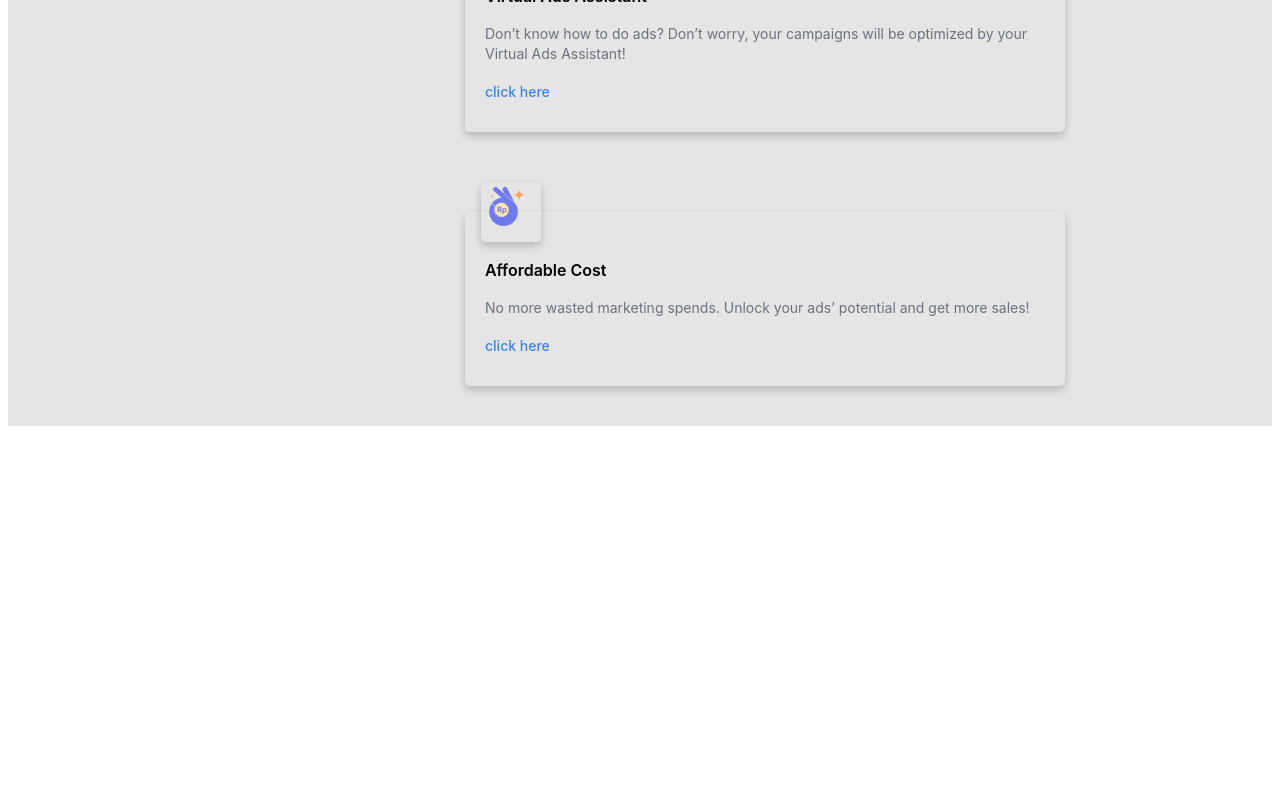
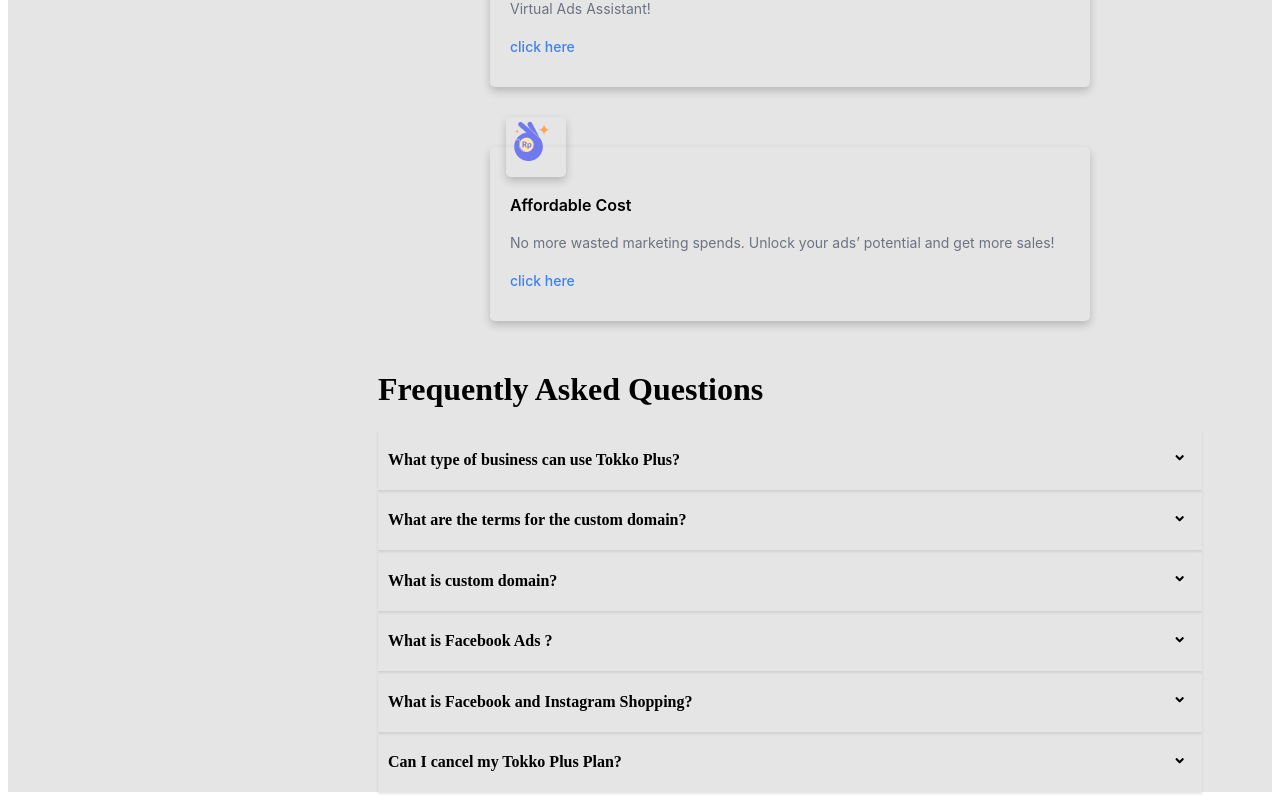
Before and after one commit to vivekkeyvalue/react, a React (Create React App) app: page / in a window 1280 px wide. Shown: the part 1232-2032 px from the top of the page. Before the commit the page ends 1666 px from the top, so only its background shows below. Built offline with nearby package versions, Linux system fonts and the light colour scheme.

Commit message:
accordioncommit

```diff
--- a/package.json
+++ b/package.json
@@ -12,6 +12,7 @@
     "@testing-library/user-event": "^12.8.3",
     "react": "^17.0.2",
     "react-dom": "^17.0.2",
+    "react-icons": "^4.3.1",
     "react-scripts": "4.0.3",
     "web-vitals": "^1.1.2"
   },
--- a/src/App.css
+++ b/src/App.css
@@ -3,8 +3,8 @@
     background-color: #E5E5E5;
 }
 .pagecontents{
-    margin-left: 145px;
-    margin-right: 145px;
+    margin-left: 50px;
+
 }
 /* .ads{
     display:flex;
@@ -14,6 +14,6 @@
     display:flex;
     flex-wrap: wrap;
     justify-content: space-around;
-    margin:10px,10px;
+    margin-bottom: 30px;
 
 }
--- a/src/App.js
+++ b/src/App.js
@@ -7,6 +7,7 @@
 import image2 from './images/image2.png';
 import image3 from './images/image3.png';
 import image4 from './images/image4.png';
+import Accordion from './components/Accordion/Accordion'
 
 function App() {
   return (
@@ -21,6 +22,9 @@
             <Card heading="Virtual Ads Assistant" content="Don’t know how to do ads? Don’t worry, your campaigns will be optimized by your Virtual Ads Assistant!" button="click here" image={image3}/>
             <Card heading="Affordable Cost" content="No more wasted marketing spends. Unlock your ads’ potential and get more sales!" button="click here" image={image4}/>
           </div>
+          <div className= "accordion">
+            <Accordion/>
+          </div>
         </div>
       </div>
     </div>
--- /dev/null
+++ b/src/components/Accordion/Accordion.css
@@ -0,0 +1,4 @@
+.acc_container{
+    margin-left: 70px;
+    margin-right:70px;
+}
--- /dev/null
+++ b/src/components/Accordion/Accordion.js
@@ -0,0 +1,21 @@
+import { useState } from "react";
+import data from "./data";
+import Question from "./Question";
+import './Accordion.css';
+
+const Accordion = () => {
+  const [question, setQuestion] = useState(data);
+
+  return (
+    <div className="acc_container">
+      <h1>Frequently Asked Questions</h1>
+      <section className="acc_info">
+        {question.map((question) => (
+          <Question key={question.id} {...question}/>
+        ))}
+      </section>
+    </div>
+  );
+};
+
+export default Accordion;
--- /dev/null
+++ b/src/components/Accordion/Question.css
@@ -0,0 +1,29 @@
+.question{
+    box-shadow: 0 2px 2px 0 rgba(136, 131, 131, 0.2);
+    transition: 0.3s;
+    display:flex;
+    flex-direction: column;
+
+
+}
+.acc_head{
+    display: flex;
+    flex-direction: row;
+    justify-content:space-between;
+    padding-left: 10px;
+    padding-right: 10px;
+
+}
+.acc_btn{
+    margin-top: 4px;
+    margin-bottom: 4px;
+    border:none;
+    cursor: pointer;
+
+
+    background-color: #E5E5E5;
+
+
+
+
+}
--- /dev/null
+++ b/src/components/Accordion/Question.js
@@ -0,0 +1,21 @@
+import { useState } from "react";
+import { FaAngleDown,FaAngleUp} from "react-icons/fa";
+import "./Question.css";
+
+const Question = ({ title, info }) => {
+  const [expanded, setExpanded] = useState(false);
+  return (
+    <div className="question">
+      <div className="acc_head">
+        <h4 onClick={() => setExpanded(!expanded)}>{title}</h4>
+        <button className="acc_btn" onClick={() => setExpanded(!expanded)}>
+          {expanded ? < FaAngleUp/> : < FaAngleDown/>}
+        </button>
+      </div>
+
+      <div className="question_content">{expanded && <p>{info}</p>}</div>
+    </div>
+  );
+};
+
+export default Question;
--- /dev/null
+++ b/src/components/Accordion/data.js
@@ -0,0 +1,39 @@
+const questions = [
+    {
+      id: 1,
+      title: 'What type of business can use Tokko Plus?',
+      info:
+        'Tokko caters to a wide variety of sellers. Be it a small grocery store or a big legacy brand - anyone who wants to sell their products/services online - Tokko is the perfect platform for you.',
+    },
+    {
+      id: 2,
+      title: 'What are the terms for the custom domain?',
+      info:
+        'Tokko caters to a wide variety of sellers. Be it a small grocery store or a big legacy brand - anyone who wants to sell their products/services online - Tokko is the perfect platform for you.',
+    },
+    {
+      id: 3,
+      title: 'What is custom domain?',
+      info:
+        'Tokko caters to a wide variety of sellers. Be it a small grocery store or a big legacy brand - anyone who wants to sell their products/services online - Tokko is the perfect platform for you.',
+    },
+    {
+      id: 4,
+      title: 'What is Facebook Ads ?',
+      info:
+        'Tokko caters to a wide variety of sellers. Be it a small grocery store or a big legacy brand - anyone who wants to sell their products/services online - Tokko is the perfect platform for you.',
+    },
+    {
+      id: 5,
+      title: 'What is Facebook and Instagram Shopping?',
+      info:
+        'Locavore franzen fashion axe live-edge neutra irony synth af tilde shabby chic man braid chillwave waistcoat copper mug messenger bag. Banjo snackwave blog, microdosing thundercats migas vaporware viral lo-fi seitan ',
+    },
+    {
+      id: 6,
+      title: 'Can I cancel my Tokko Plus Plan?',
+      info:
+        'Locavore franzen fashion axe live-edge neutra irony synth af tilde shabby chic man braid chillwave waistcoat copper mug messenger bag. Banjo snackwave blog, microdosing thundercats migas vaporware viral lo-fi seitan ',
+    },
+  ]
+  export default questions
--- a/src/components/Ads/Ads.css
+++ b/src/components/Ads/Ads.css
@@ -14,16 +14,18 @@
     padding-top: 70px;
 }
 
+.button_start{
+    margin-top: 10px;
+}
 
-.button_div{
-    padding-top: 15px;
-}
-button
+.button_div
 {
     background-color: coral;
     color:cornsilk;
     width:197px;
     height:38px;
     border-radius: 8px;
+    text-align: center;
+    cursor: pointer;
 
 }
--- a/src/components/Ads/Ads.js
+++ b/src/components/Ads/Ads.js
@@ -8,7 +8,8 @@
         <div class="contents">
             <h2 className>Create Ads in Google and Social Media</h2>
             Utilize the biggest internet platorm such as Google,facebook and instagram to improve your custom base
-            <div class= "button_div"><button>subscribe to unlock ads</button></div>
+            <div className="button_start">
+                <button className="button_div">subscribe to unlock ads</button></div>
         </div>
         <div class="image">
             <img src={adImg}alt="adImage"/>
--- a/src/components/Cards/Card.css
+++ b/src/components/Cards/Card.css
@@ -4,7 +4,7 @@
     width: 600px;
     border-radius: 5px;
     margin-top: 40px;
-    margin-bottom: 40px;
+    margin-bottom: 20px;
   }
 
   /* On mouse-over, add a deeper shadow */
```
Also changed, not shown: 1 other file (tests, documents, lock files or other folders).
